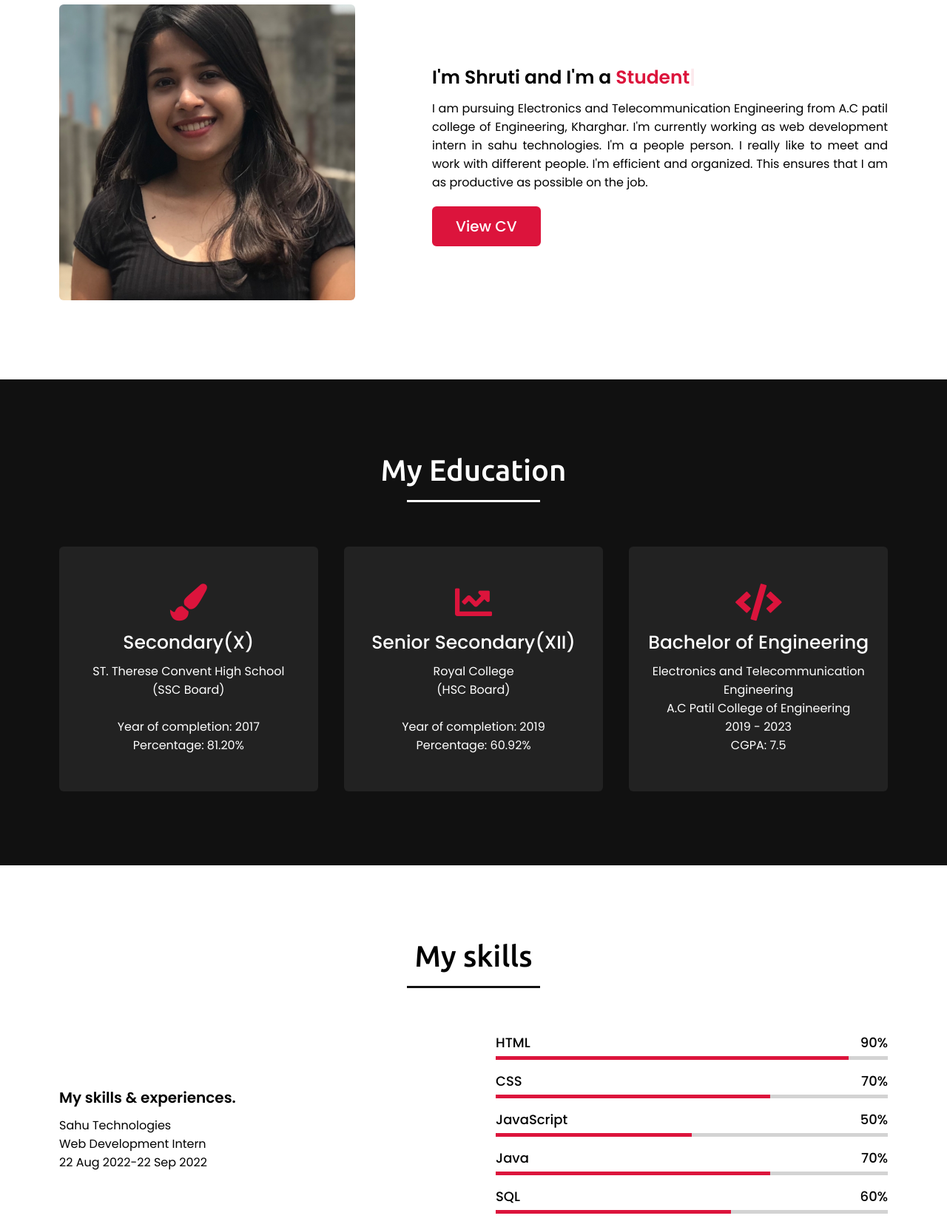
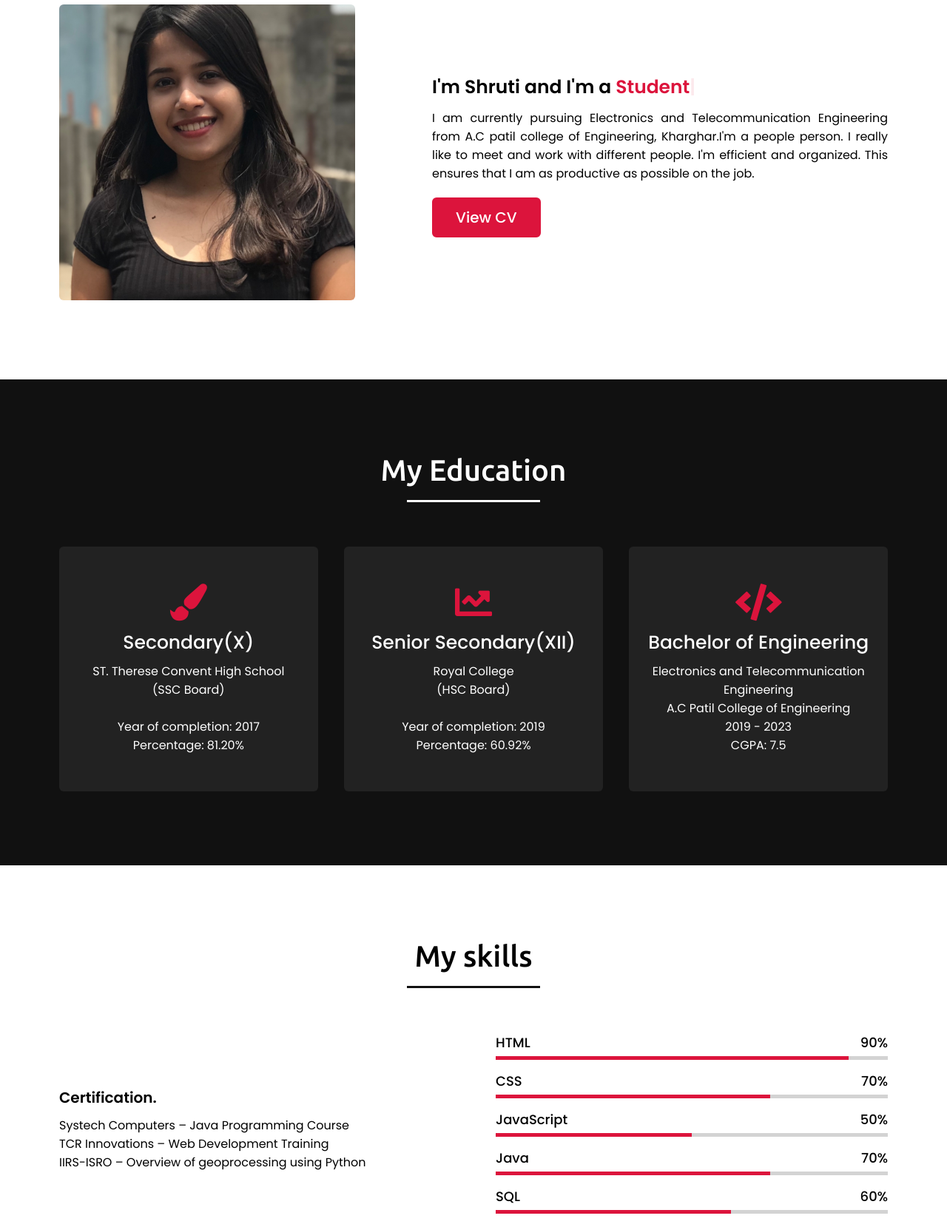
Before and after one commit to ShrutiKapure/My-Portfolio, a plain HTML site: page index.html in a window 1280 px wide. Shown: the part 1020-2679 px from the top of the page at 74% size. Drawn offline with nearby package versions, Linux system fonts and the light colour scheme.

Commit message:
Update index.html

```diff
--- a/index.html
+++ b/index.html
@@ -42,7 +42,7 @@
                 <div class="text-1">Hello, my name is</div>
                 <div class="text-2">Shruti Kapure</div>
                 <div class="text-3">And I'm a <span class="typing"></span></div>
-                <a href="CV.docx">View CV</a>
+                <a href="Shruti Kapure ResumeD.pdf">View CV</a>
             </div>
         </div>
     </section>
@@ -57,11 +57,10 @@
                 </div>
                 <div class="column right">
                     <div class="text">I'm Shruti and I'm a <span class="typing-2"></span></div>
-                    <p>I am pursuing Electronics and Telecommunication Engineering from A.C patil college of Engineering, Kharghar.
-                        I'm currently working as web development intern in sahu technologies. I'm a people person. I really like to meet
+                    <p>I am currently pursuing Electronics and Telecommunication Engineering from A.C patil college of Engineering, Kharghar.I'm a people person. I really like to meet
                         and work with different people. I'm efficient and organized. This ensures that I am as productive as possible on the job.
                     </p>
-                    <a href="CV.docx">View CV</a>
+                    <a href="Shruti Kapure ResumeD.pdf">View CV</a>
                 </div>
             </div>
         </div>
@@ -111,10 +110,11 @@
             <h2 class="title">My skills</h2>
             <div class="skills-content">
                 <div class="column left">
-                    <div class="text">My skills & experiences.</div>
-                    <p> Sahu Technologies <br>
-                    Web Development Intern <br>
-                    22 Aug 2022-22 Sep 2022</p>
+                    <div class="text">Certification.</div>
+                    <p>  Systech Computers – Java Programming Course <br>
+                        TCR Innovations – Web Development Training <br>
+                        IIRS-ISRO – Overview of geoprocessing using Python
+                     </p>
                     <!--a href="#">Read more</a--->
                 </div>
                 <div class="column right">
```
